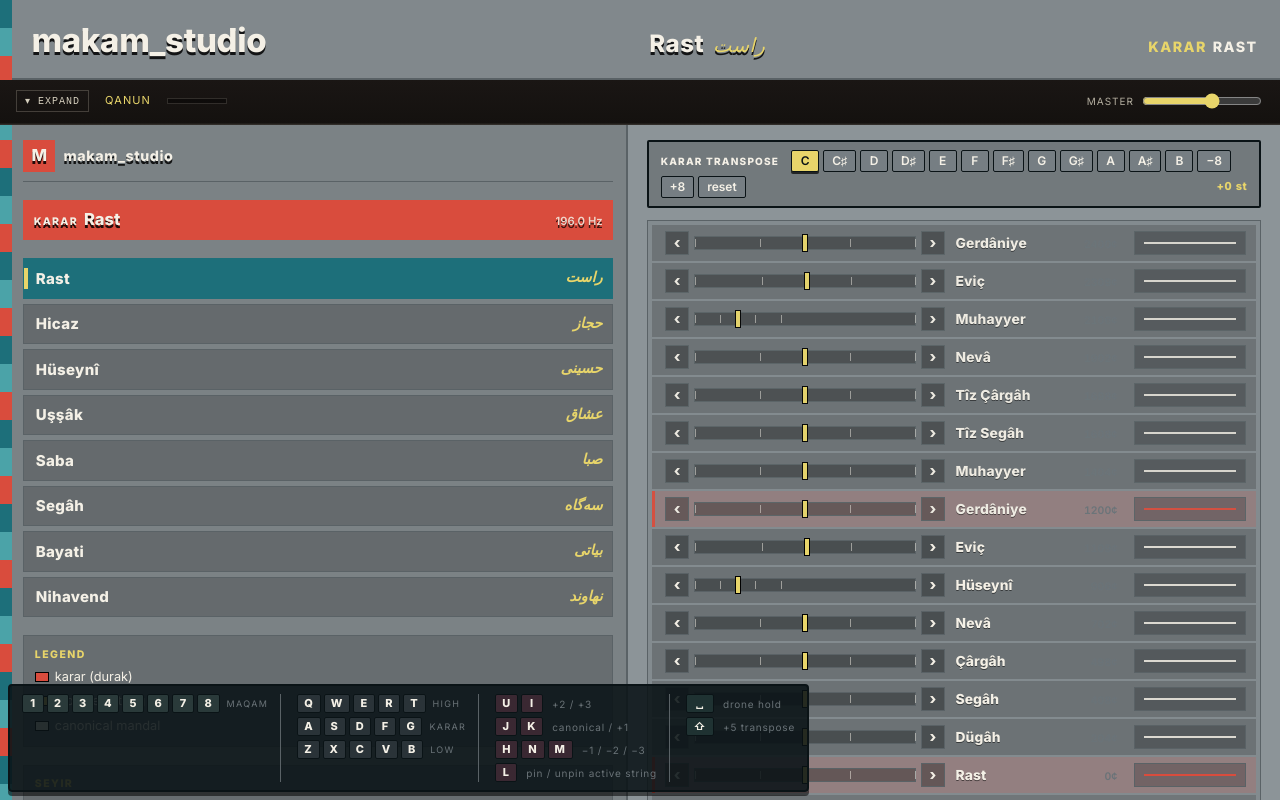
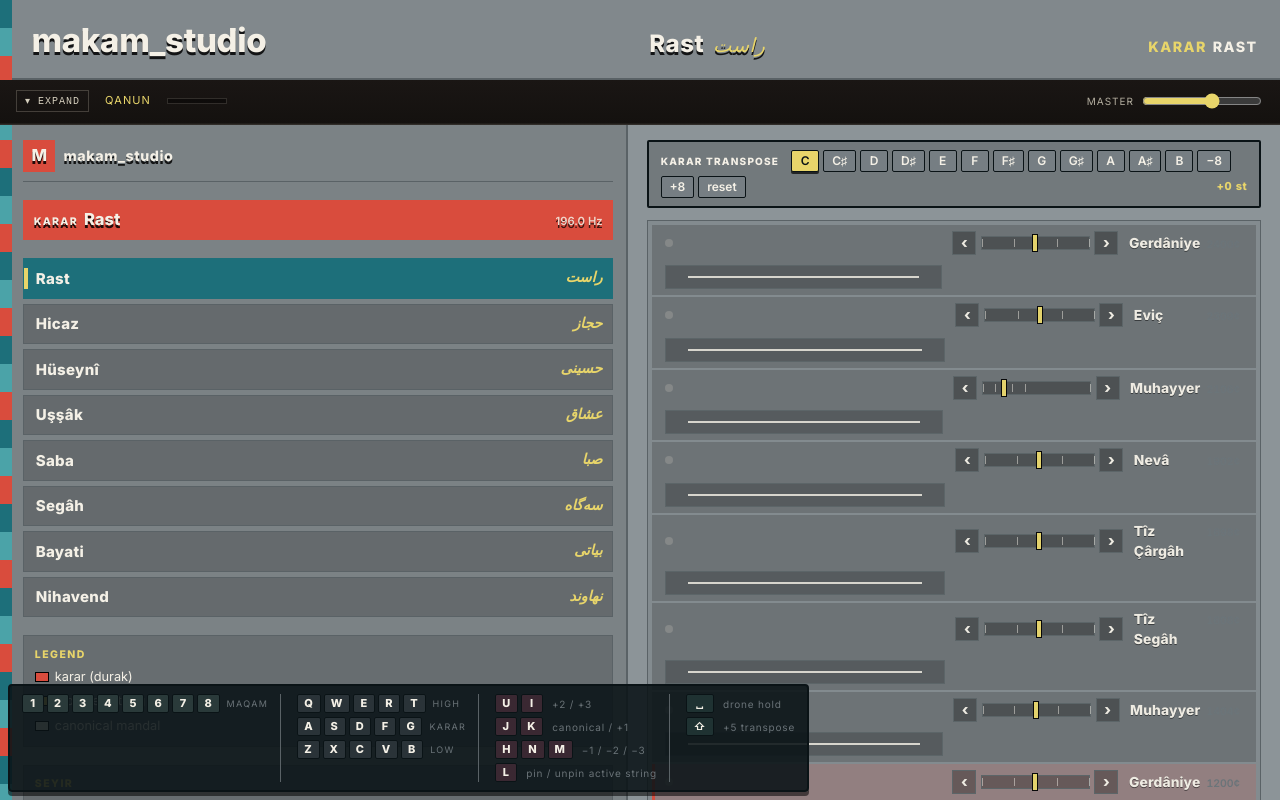
Before and after one commit to cemergin/makam_studio, a React (Vite) app in the folder app/: page / in a window 1280 px wide. Built offline with nearby package versions, Linux system fonts and the light colour scheme.

Commit message:
Active-string lamp + thicker glow + perde emphasis

```diff
--- a/app/src/qanun/StringRow.tsx
+++ b/app/src/qanun/StringRow.tsx
@@ -70,6 +70,11 @@ export function StringRow({
     .filter(Boolean)
     .join(' ');
 
+  const lampClass = [
+    'string-row__lamp',
+    (isFlashing || isSustaining) ? 'string-row__lamp--on' : '',
+  ].filter(Boolean).join(' ');
+
   // Track whether a pointer-down on THIS button is currently active so
   // we don't fire onRelease for a stray onPointerLeave when the pointer
   // never went down here (e.g. user drags from another row).
@@ -98,6 +103,7 @@ export function StringRow({
 
   return (
     <div className={rowClass}>
+      <span className={lampClass} aria-hidden="true" />
       <div className="string-row__mandal">
         <MandalTrack legal={legal} currentIndex={currentIndex} onStep={onStep} />
       </div>
--- a/app/src/styles/istanbul-brutalist.css
+++ b/app/src/styles/istanbul-brutalist.css
@@ -1270,3 +1270,36 @@ input[type='range'] {
 .app--top-console .console    { grid-area: console; }
 .app--top-console .maqam-rail { grid-area: rail; overflow-y: auto; }
 .app--top-console .main       { grid-area: main; overflow-y: auto; }
+
+
+/* Active-string lamp + emphasis */
+.string-row { position: relative; }
+.string-row__lamp {
+  display: inline-block;
+  width: 8px;
+  height: 8px;
+  border-radius: 50%;
+  background: rgba(247, 240, 220, 0.18);
+  margin-right: 8px;
+  flex-shrink: 0;
+  transition: background 120ms ease, box-shadow 120ms ease;
+}
+.string-row__lamp--on {
+  background: var(--saffron, #f4a52a);
+  box-shadow: 0 0 8px rgba(244, 165, 42, 0.7);
+}
+.string-row--sustaining {
+  border-left-width: 3px;
+  border-left-color: var(--saffron, #f4a52a);
+  box-shadow: inset 4px 0 12px -4px rgba(244, 165, 42, 0.25);
+}
+.string-row--sustaining .string-row__perde-name,
+.string-row--sustaining .string-row__cents {
+  color: rgba(247, 240, 220, 1);
+  font-weight: 600;
+}
+.string-row--flashing .string-row__pluck-line {
+  background: var(--saffron, #f4a52a);
+  height: 3px;
+  transition: background 200ms ease, height 200ms ease;
+}
```
